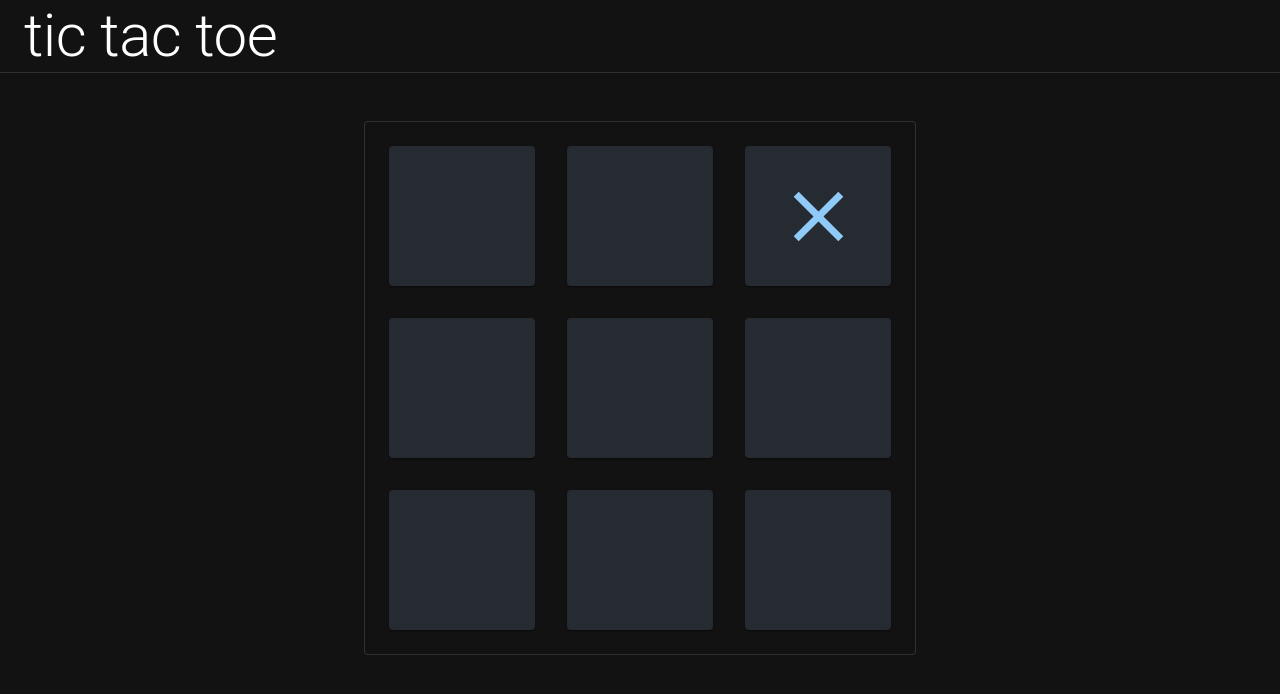
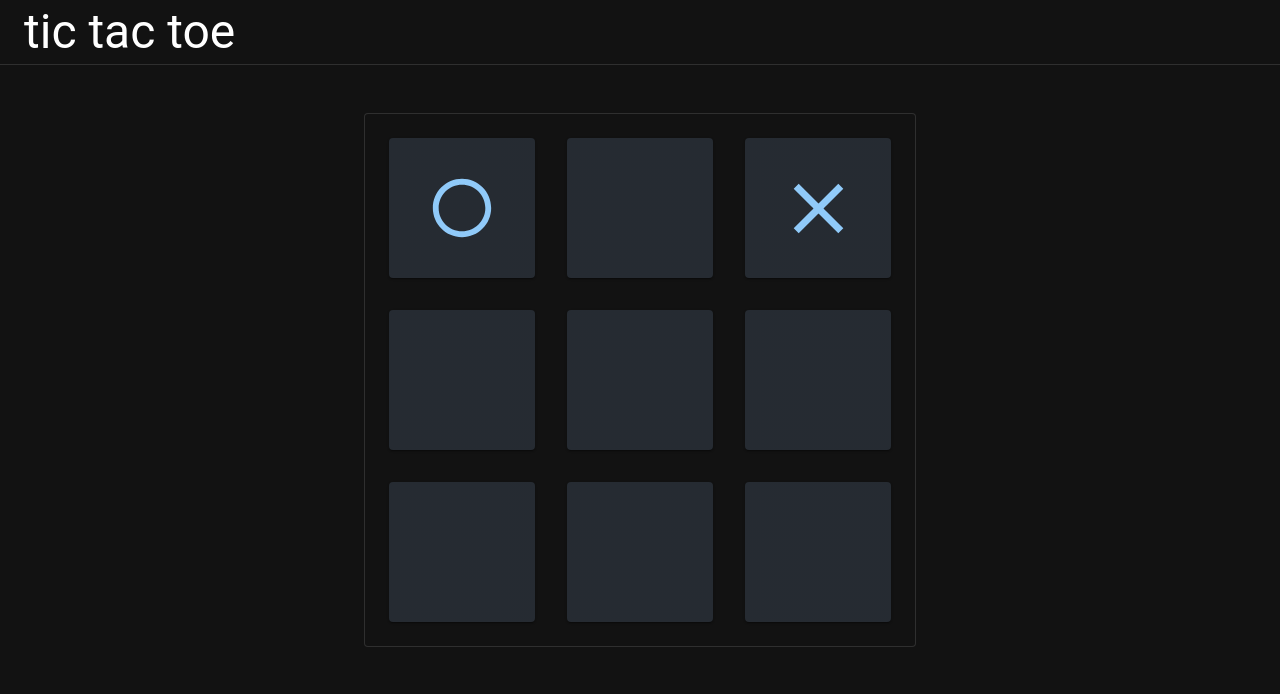
Before and after one commit to brotatotes/tictactoe, a React (Vite) app: page / in a window 1280 px wide. Both pictures are taken after a click on the button 818 px from the left and 216 px from the top of the page. Shown: the top 694 px of the page. Built offline with nearby package versions, Linux system fonts and the light colour scheme.

Commit message:
random AI working

```diff
--- a/src/ts/app.tsx
+++ b/src/ts/app.tsx
@@ -28,7 +28,7 @@ class App extends React.Component<{}> {
           }}
         >
           <Toolbar>
-            <Typography variant="h2" color="inherit" noWrap>
+            <Typography variant="h3" color="inherit" noWrap>
               tic tac toe
             </Typography>
           </Toolbar>
--- a/src/ts/tictactoe.tsx
+++ b/src/ts/tictactoe.tsx
@@ -1,12 +1,12 @@
 import * as React from 'react';
-import { Paper, Grid, Box, Button, Container } from "@mui/material";
+import { Paper, Grid, Box, Button, Container, Typography } from "@mui/material";
 import CloseIcon from '@mui/icons-material/Close';
 import RadioButtonUncheckedIcon from '@mui/icons-material/RadioButtonUnchecked';
 
 export class TicTacToe extends React.Component<{}> {
   state = {
     tictactoe: new TTTGame(),
-    playerTurn: true,
+    // playerTurn: true,
     winner: TTTPiece.None
   }
 
@@ -26,26 +26,33 @@ export class TicTacToe extends React.Component<{}> {
   }
 
   clickSquare(index: number) {
-    if (this.state.playerTurn && this.state.tictactoe.getPiece(index) === TTTPiece.None) {
+    if (this.state.winner === TTTPiece.None && this.state.tictactoe.getPiece(index) === TTTPiece.None) {
       this.state.tictactoe.setPiece(index, TTTPiece.X)
       let winner = this.state.tictactoe.getWinner()
-      this.setState({ tictactoe: this.state.tictactoe, playerTurn: !this.state.playerTurn, winner: winner })
 
-      console.log(this.state.tictactoe)
+      if (winner === TTTPiece.None) {
+        let botIndex = Math.floor(Math.random() * 9)
+        while (this.state.tictactoe.getPiece(botIndex) !== TTTPiece.None) {
+          botIndex = Math.floor(Math.random() * 9)
+        }
 
-      let botIndex = Math.floor(Math.random() * 9)
-      while (this.state.tictactoe.getPiece(botIndex) === TTTPiece.None) {
-        botIndex = Math.floor(Math.random() * 9)
+        this.state.tictactoe.setPiece(botIndex, TTTPiece.O)
+        winner = this.state.tictactoe.getWinner()
       }
 
-      // console.log(botIndex)
-      // console.log(this.state.tictactoe)
-
-      // this.state.tictactoe.setPiece(botIndex, TTTPiece.O)
-      // winner = this.state.tictactoe.getWinner()
-      // this.setState({ tictactoe: this.state.tictactoe, playerTurn: !this.state.playerTurn, winner: winner })
+      this.setState({ tictactoe: this.state.tictactoe, winner: winner })
     }
   }
+
+  getResultText() {
+    let text = "You " + (this.state.winner === TTTPiece.X ? "Win" : "Lose") + "!"
+    return (
+      this.state.winner !== TTTPiece.None ? <Typography variant="h4" color="inherit" noWrap sx={{ textAlign: 'center', padding: 0 }}>
+          {text}
+        </Typography> : <div/>
+    )
+  }
+
 
   render() {
     return (
@@ -66,6 +73,7 @@ export class TicTacToe extends React.Component<{}> {
             </Grid>
           </Box>
         </Paper>
+        {this.getResultText()}
       </Container>
     )
   }
```
